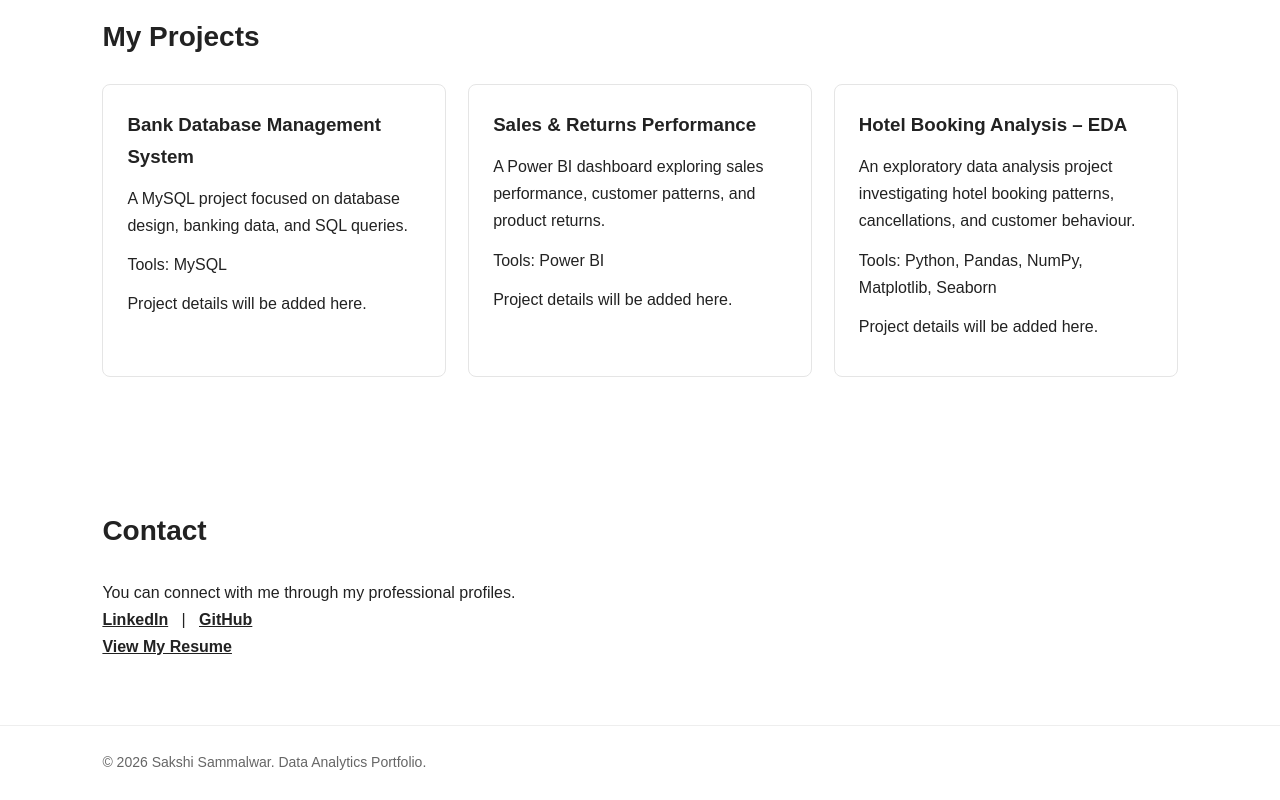
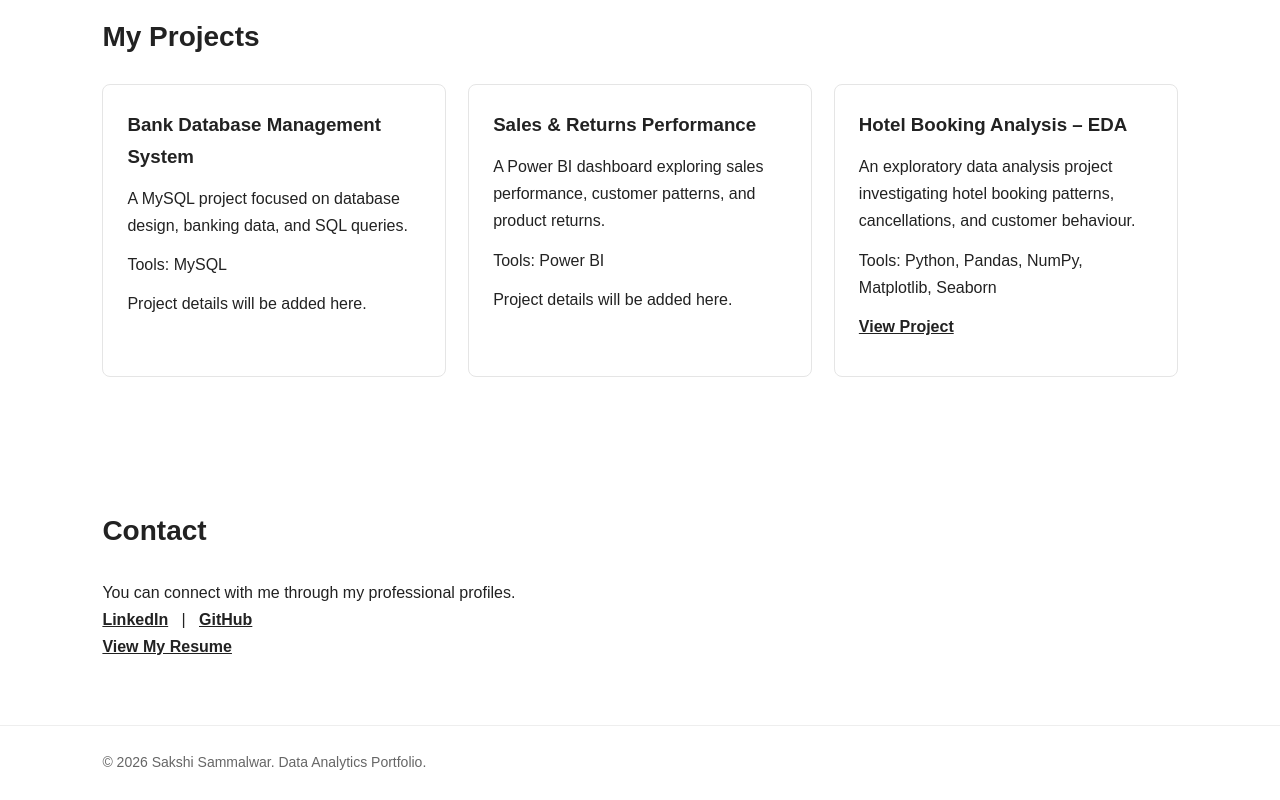
Before and after one commit to sammalwar-sakshi/data-analyst-portfolio, a plain HTML site: page index.html in a window 1280 px wide. Shown: the part 1026-1826 px from the top of the page. Drawn offline with Linux system fonts and the light colour scheme.

Commit message:
Update index.html
Add code of EDA project

```diff
--- a/index.html
+++ b/index.html
@@ -196,7 +196,11 @@
                         cancellations, and customer behaviour.
                     </p>
                     <span>Tools: Python, Pandas, NumPy, Matplotlib, Seaborn</span>
-                    <p>Project details will be added here.</p>
+                   <p>
+                       <a href="PASTE_YOUR_NOTEBOOK_LINK_HERE" target="_blank" rel="noopener noreferrer">
+                       View Project
+                       </a>
+                  </p>
                 </article>
 
             </div>
```
